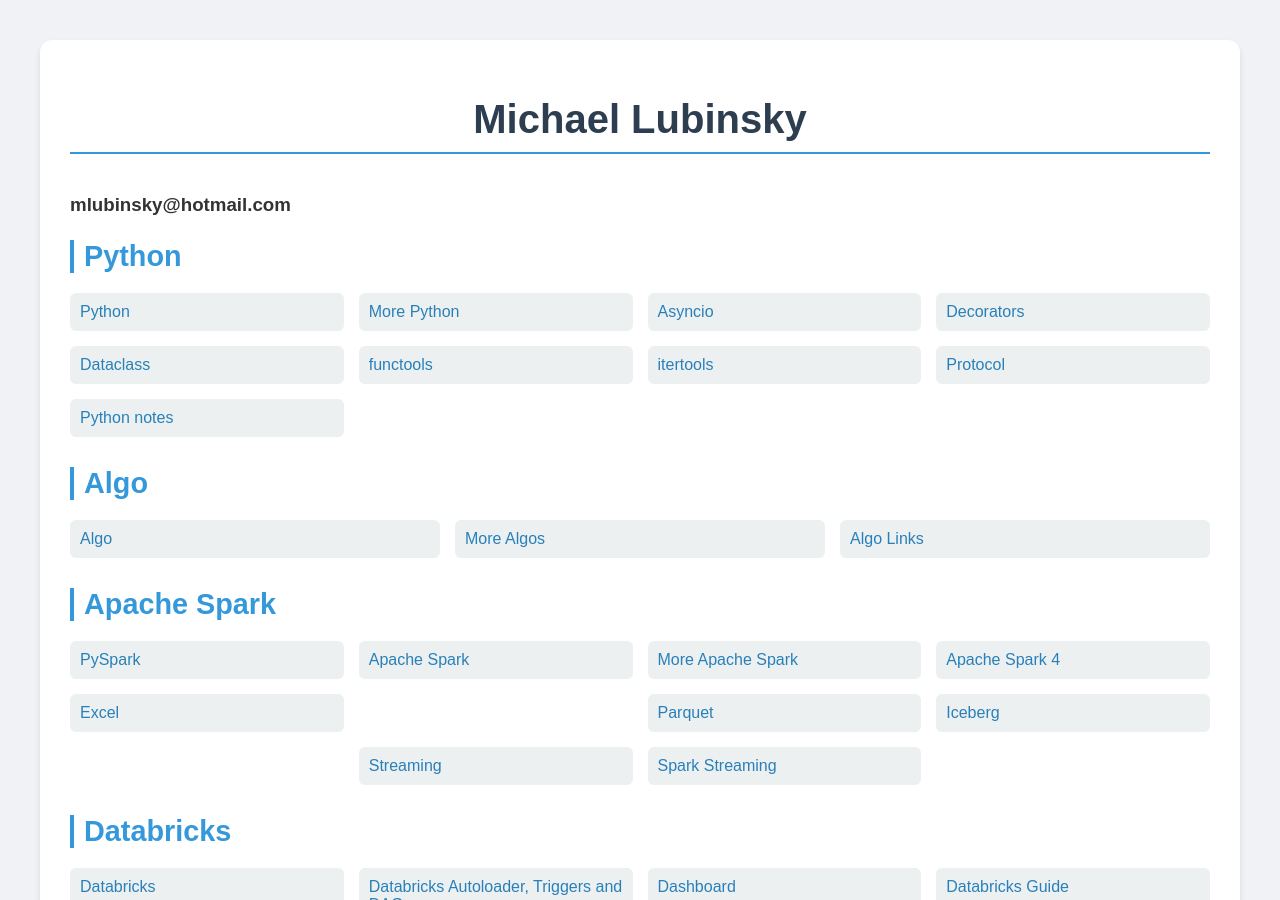
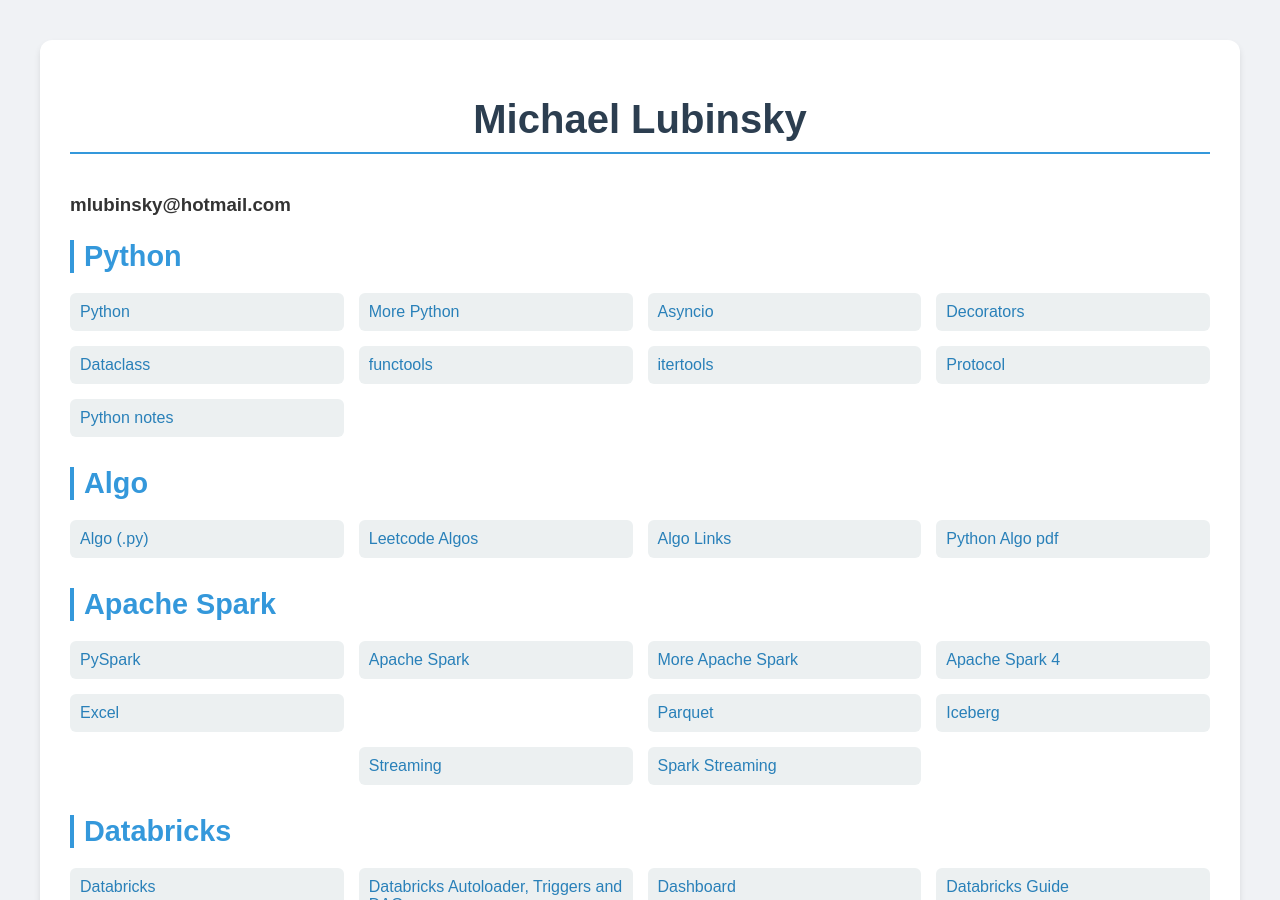
Before and after one commit to Michael-Lubinsky/michael-lubinsky.github.com, a Jekyll site: the page built from index.html, in a window 1280 px wide and 900 px high. Built offline with Jekyll 4.4.1, drawn with Linux system fonts in a browser that asks for light colours.

Commit message:
Update algorithm links in index.html

```diff
--- a/index.html
+++ b/index.html
@@ -96,9 +96,10 @@
         <div class="category">
             <h2>Algo</h2>
             <div class="links-grid">
-                <a href="algo/algo.py">Algo</a>
-                <a href="python/leetcode.html">More Algos</a>
+                <a href="algo/algo.py">Algo (.py)</a>
+                <a href="python/leetcode.html">Leetcode Algos</a>
                 <a href="algo/algo.html">Algo Links</a>
+                <a href="algo/Python_Algos.pdf">Python Algo pdf</a>
             </div>
         </div>
 
```
